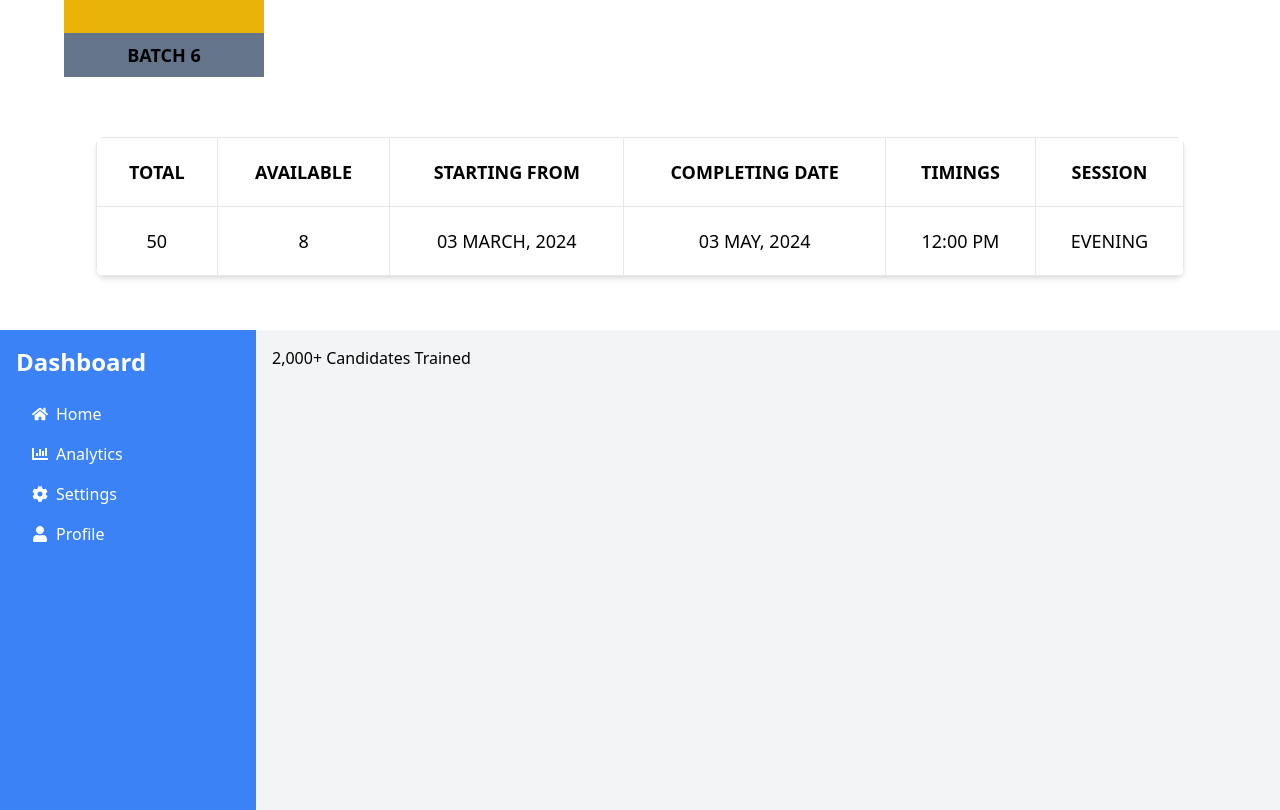
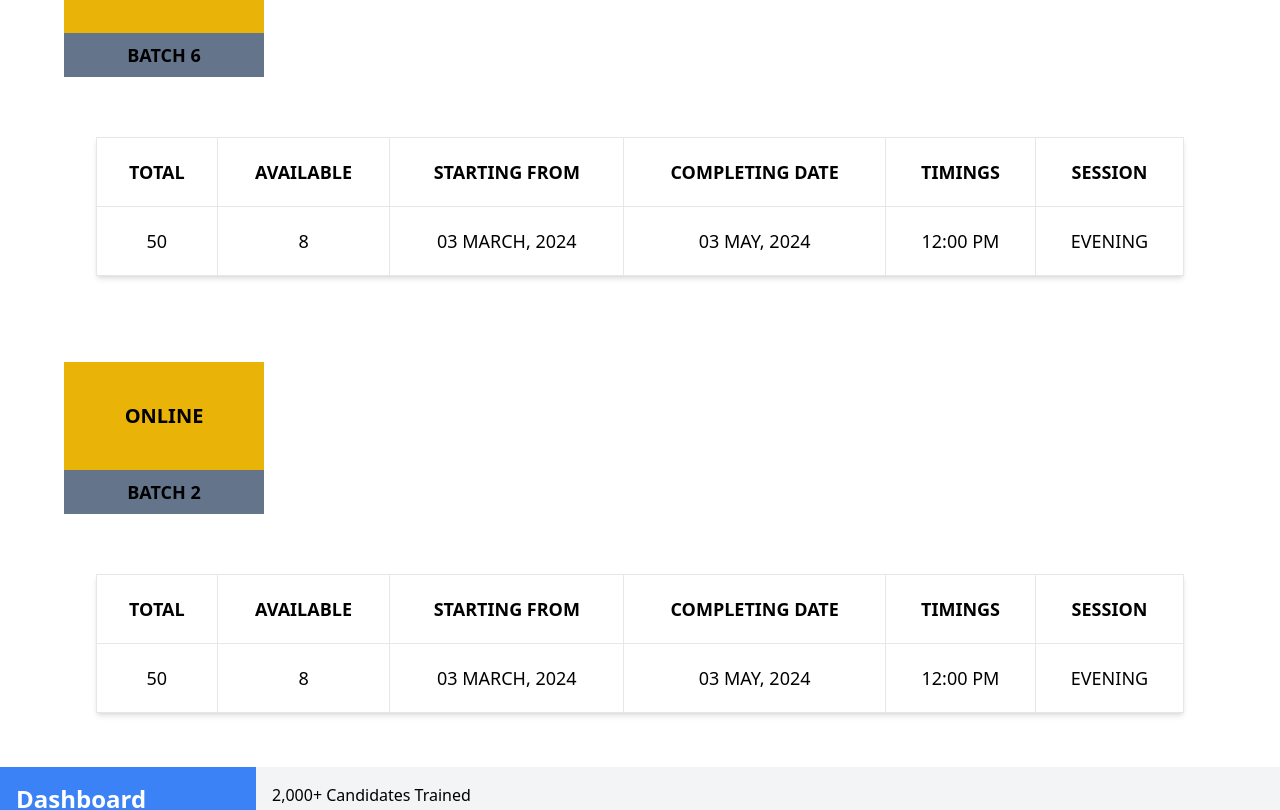
Before and after one commit to usman4222/Enfotrix, a React (Vite) app: page / in a window 1280 px wide. Shown: the part 1960-2770 px from the top of the page. Built offline with nearby package versions, Linux system fonts and the light colour scheme.

Commit message:
add second batch

```diff
--- a/src/component/Batches.jsx
+++ b/src/component/Batches.jsx
@@ -29,7 +29,71 @@ const Batches = () => {
                 <div class="py-8">
                     <div class="-mx-4 sm:-mx-8 px-4 sm:px-8 py-4 overflow-x-auto">
                         <div
-                            class="inline-block min-w-full shadow-md rounded-lg overflow-hidden"
+                            class="inline-block min-w-full shadow-md overflow-hidden"
+                        >
+                            <table class="min-w-full leading-normal">
+                                <tbody>
+                                    <tr>
+                                        <td class="px-5 py-5 border border-gray-200 bg-white text-sm">
+                                            <h5 className='uppercase font-bold text-lg text-center'>total</h5>
+                                        </td>
+                                        <td class="px-5 py-5 border border-gray-200 bg-white text-sm">
+                                            <h5 className='uppercase font-bold text-lg text-center'>AVAILABLE</h5>
+                                        </td>
+                                        <td class="px-5 py-5 border border-gray-200 bg-white text-sm">
+                                            <h5 className='uppercase font-bold text-lg text-center'>STARTING FROM</h5>
+                                        </td>
+                                        <td class="px-5 py-5 border border-gray-200 bg-white text-sm">
+                                            <h5 className='uppercase font-bold text-lg text-center'>COMPLETING DATE</h5>
+                                        </td>
+                                        <td class="px-5 py-5 border border-gray-200 bg-white text-sm">
+                                            <h5 className='uppercase font-bold text-lg text-center'>TIMINGS</h5>
+                                        </td>
+                                        <td class="px-5 py-5 border border-gray-200 bg-white text-sm">
+                                            <h5 className='uppercase font-bold text-lg text-center'>SESSION</h5>
+                                        </td>
+                                    </tr>
+                                    <tr>
+                                        <td class="px-5 py-5 border border-gray-200 bg-white text-sm">
+                                            <h5 className='uppercase text-lg text-center'>50</h5>
+                                        </td>
+                                        <td class="px-5 py-5 border border-gray-200 bg-white text-sm">
+                                            <h5 className='uppercase  text-lg text-center'>8</h5>
+                                        </td>
+                                        <td class="px-5 py-5 border border-gray-200 bg-white text-sm">
+                                            <h5 className='uppercase  text-lg text-center'>03 MARCH, 2024</h5>
+                                        </td>
+                                        <td class="px-5 py-5 border border-gray-200 bg-white text-sm">
+                                            <h5 className='uppercase text-lg text-center'>03 MAY, 2024</h5>
+                                        </td>
+                                        <td
+                                            class="px-5 py-5 border border-gray-200 bg-white text-sm text-right">
+                                            <h5 className='uppercase  text-lg text-center'>12:00 PM</h5>
+                                        </td>
+                                        <td
+                                            class="px-5 py-5 border border-gray-200 bg-white text-sm text-right">
+                                            <h5 className='uppercase text-lg text-center'>EVENING</h5>
+                                        </td>
+                                    </tr>
+                                </tbody>
+                            </table>
+                        </div>
+                    </div>
+                </div>
+            </div>
+            <div className=' w-[200px] pt-8 pb-3'>
+                <div className='flex justify-center items-center bg-yellow-500'>
+                    <h4 className='py-10 uppercase text-xl font-extrabold'>online</h4>
+                </div>
+                <div className='flex justify-center items-center bg-slate-500'>
+                    <p className='py-2 uppercase text-lg font-semibold'>batch 2</p>
+                </div>
+            </div>
+            <div class="container mx-auto px-4 sm:px-8">
+                <div class="py-8">
+                    <div class="-mx-4 sm:-mx-8 px-4 sm:px-8 py-4 overflow-x-auto">
+                        <div
+                            class="inline-block min-w-full shadow-md overflow-hidden"
                         >
                             <table class="min-w-full leading-normal">
                                 <tbody>
```
